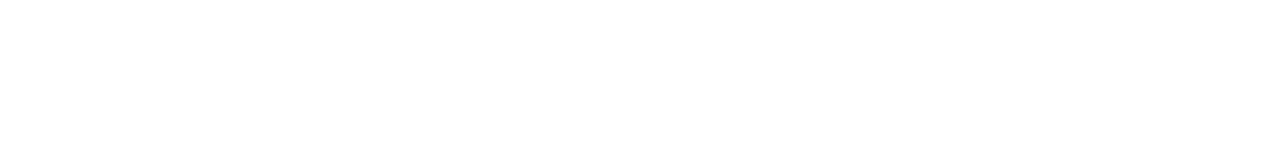
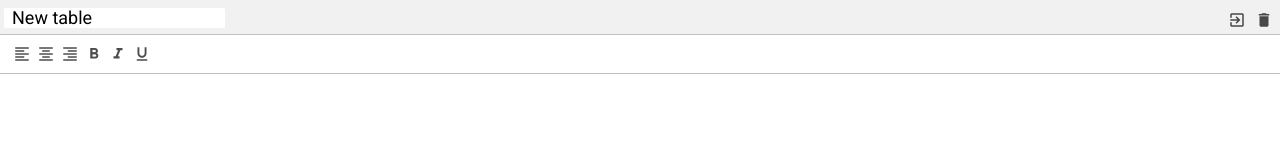
Before and after one commit to M1ndForce/Excel_proj_pure_JS, a website built with webpack: page src/index.html in a window 1280 px wide. Built offline with nearby package versions, Linux system fonts and the light colour scheme.

Commit message:
pure scss styling

```diff
--- a/package.json
+++ b/package.json
@@ -47,6 +47,7 @@
   },
   "dependencies": {
     "@babel/polyfill": "^7.10.4",
-    "babel-polyfill": "^6.26.0"
+    "babel-polyfill": "^6.26.0",
+    "normalize.css": "^8.0.1"
   }
 }
--- a/src/index.html
+++ b/src/index.html
@@ -2,17 +2,59 @@
 <!--blah blah blah-->
 <html lang="en">
 <head>
-<!--    blahblahbla-->
+    <!--    blahblahbla-->
     <meta charset="UTF-8">
     <meta name="viewport"
           content="width=device-width, user-scalable=no, initial-scale=1.0, maximum-scale=1.0, minimum-scale=1.0">
     <meta http-equiv="X-UA-Compatible" content="ie=edge">
     <link rel="shortcut icon" href="favicon.ico">
+    <link href="https://fonts.googleapis.com/icon?family=Material+Icons"
+          rel="stylesheet">
     <title>Pure JavaScript Excel</title>
 </head>
 <body>
 <div id="app" class="container">
+    <div class="excel">
 
+        <div class="excel__header">
+            <input type="text" class="input" value="New table"/>
+            <div>
+            <div class="button">
+               <span class="material-icons">exit_to_app</span>
+            </div>
+                <div class="button">
+                <span class="material-icons">delete</span>
+            </div>
+            </div>
+        </div>
+        <div class="excel__toolbar">
+            <div class="button">
+               <span class="material-icons">format_align_left</span>
+            </div>
+            <div class="button">
+               <span class="material-icons">format_align_center</span>
+            </div>
+            <div class="button">
+               <span class="material-icons">format_align_right</span>
+            </div>
+            <div class="button">
+               <span class="material-icons">format_bold</span>
+            </div>
+            <div class="button">
+               <span class="material-icons">format_italic</span>
+            </div>
+            <div class="button">
+               <span class="material-icons">format_underline</span>
+            </div>
+        </div>
+        <div class="excel__formula">
+
+        </div>
+        <div class="excel__table">
+
+        </div>
+
+    </div>
 </div>
 
 </body>
--- /dev/null
+++ b/src/scss/_mixins.scss
@@ -0,0 +1,22 @@
+@mixin button($color: green) {
+  height: 24px;
+  min-width: 24px;
+  padding: 3px;
+  text-align: center;
+  position: relative;
+  display: inline-block;
+  color: rgba(0, 0, 0, .7);
+
+  & span {
+    font-size: 18px;
+  }
+
+  &:active, &.active {
+    color: $color;
+  }
+
+  &:hover {
+    background: #eee;
+    cursor: pointer;
+  }
+}
--- /dev/null
+++ b/src/scss/_variables.scss
@@ -0,0 +1,3 @@
+$header-height: 34px;
+$toolbar-height: 40px;
+$border_color: #c0c0c0;
--- /dev/null
+++ b/src/scss/formula.scss
@@ -0,0 +1,6 @@
+@import "variables";
+@import "mixins";
+
+.excel__formula {
+
+}
--- /dev/null
+++ b/src/scss/header.scss
@@ -0,0 +1,45 @@
+@import "variables";
+@import "mixins";
+
+.excel__header {
+  position: absolute;
+  top: 0;
+  right: 0;
+  left: 0;
+  height: $header-height;
+  padding: 8px 4px 0;
+  display: flex;
+  justify-content: space-between;
+
+  // temp
+  background: #f1f1f1;
+
+  & .input {
+    margin: 0;
+    padding: 2px 7px;
+    min-width: 1px;
+    color: black;
+    border: 1px solid transparent;
+    border-radius: 2px;
+    height: 20px;
+    font-size: 18px;
+    line-height: 22px;
+    outline: none;
+
+    &:hover {
+      border: 1px solid $border_color;
+    }
+
+    &:focus {
+      border: 2px solid #1a73e8;
+    }
+
+
+
+  }
+
+  .button {
+  @include button();
+  }
+
+}
--- a/src/scss/index.scss
+++ b/src/scss/index.scss
@@ -0,0 +1,22 @@
+@import url('https://fonts.googleapis.com/css2?family=Roboto&display=swap');
+@import "~normalize.css";
+
+@import "header";
+@import "toolbar";
+@import "formula";
+@import "table";
+
+*{
+  margin: 0;
+  padding: 0;
+  box-sizing: border-box;
+}
+
+body {
+  font-family: 'Roboto', sans-serif;
+  font-size: 12px;
+}
+
+.excel {
+  position: relative;
+}
--- /dev/null
+++ b/src/scss/table.scss
@@ -0,0 +1,6 @@
+@import "variables";
+@import "mixins";
+
+.excel__table {
+
+}
--- /dev/null
+++ b/src/scss/toolbar.scss
@@ -0,0 +1,20 @@
+@import "variables";
+@import "mixins";
+
+.excel__toolbar {
+  position: absolute;
+  left: 0;
+  right: 0;
+  top: $header-height;
+  height: $toolbar-height;
+  border-top:  1px solid $border_color;
+  border-bottom: 1px solid $border_color;
+  padding: 7px 10px;
+  display: flex;
+
+.button {
+  @include button(blue);
+}
+
+
+}
```
Also changed, not shown: 1 other file.
